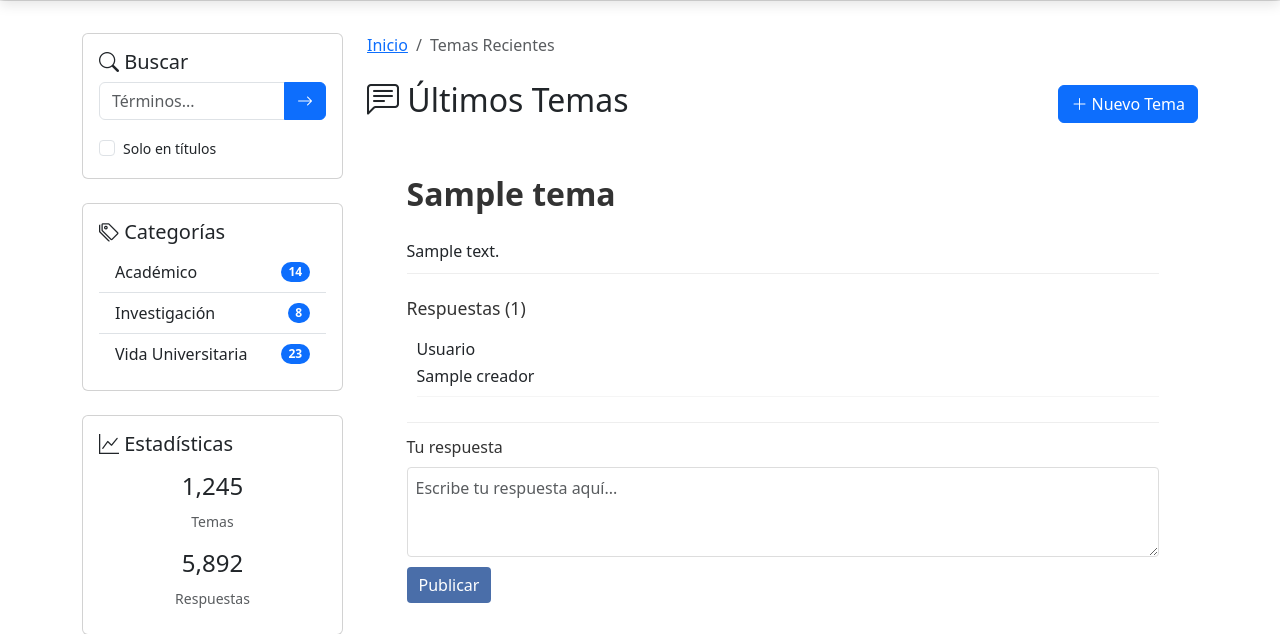
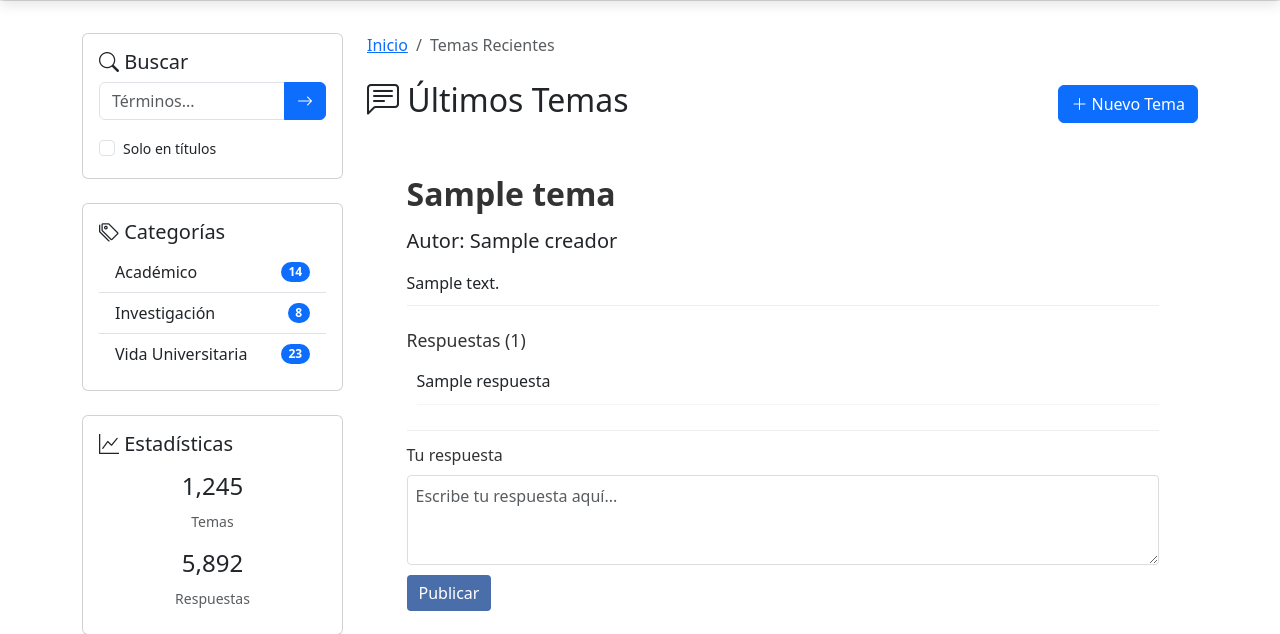
Before and after one commit to AHidalgoG/taller-3, a Flask app: template templates/tema.html in a window 1280 px wide. Shown: the part 465-1099 px from the top of the page. Run offline with Flask 3, Linux system fonts and the light colour scheme; the template is opened without the code that fills it: most values are stand-ins (such as "Sample title", 1, 10 or a date in 2020); grey boxes are pictures that could not be loaded.

Commit message:
se agrega creador

```diff
--- a/app.py
+++ b/app.py
@@ -22,7 +22,8 @@ def nuevo_tema():
     if request.method == "POST":
         titulo = request.form["titulo"]
         contenido = request.form["contenido"]
-        temas.insert_one({"titulo": titulo, "contenido": contenido, "respuestas": []})
+        creador = request.form["creador"]
+        temas.insert_one({"titulo": titulo, "creador": creador, "contenido": contenido, "respuestas": []})
         return redirect(url_for("index"))
     return render_template("nuevo_tema.html")
 
--- a/templates/tema.html
+++ b/templates/tema.html
@@ -5,6 +5,7 @@
   <div class="tema-header mb-4">
     <h2 style="color: #333; font-weight: 600; margin-bottom: 15px;">
       {{ tema['titulo'] }}
+      <h5>Autor: {{tema['creador']}} </h5>
     </h2>
     <div class="tema-content" style="padding: 10px 0; border-bottom: 1px solid #eee;">
       <p style="font-size: 1rem; line-height: 1.5; margin: 0;">{{ tema['contenido'] }}</p>
@@ -21,8 +22,7 @@
       <div class="respuestas-list" style="margin-left: 10px;">
         {% for r in tema['respuestas'] %}
         <div class="respuesta-item" style="padding: 8px 0; border-bottom: 1px solid #f5f5f5;">
-          <div style="font-weight: 500; margin-bottom: 3px;">Usuario</div>
-          <div>{{ team['creador'] }}</div>
+          <div style="font-weight: 500; margin-bottom: 3px;">{{r}}</div>
         </div>
         {% endfor %}
       </div>
```
